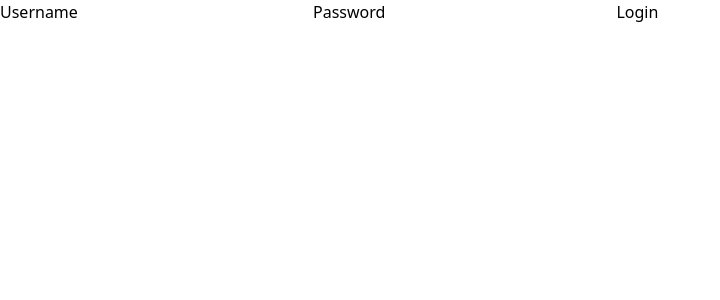
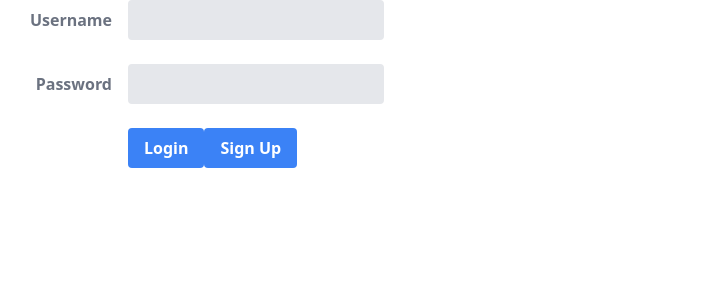
Before and after one commit to CasualC-er/Free-Message, a Nuxt app: page / in a window 1280 px wide. Shown: the top 300 px of the page, without its empty margins (0-720 px from the left). Built offline with nearby package versions, Linux system fonts and the light colour scheme.

Commit message:
redirect from login done

```diff
--- a/assets/css/main.css
+++ b/assets/css/main.css
@@ -1,6 +1,6 @@
-@tailwind base;
-@tailwind components;
-@tailwind utilities;
+@import "tailwindcss/base";
+@import "tailwindcss/utilities";
+@import "tailwindcss/components";
 
 .a {
   filter: none;
@@ -12,3 +12,13 @@
   font-size: large;
   color: white;
 }
+
+.btn {
+  @apply font-bold py-2 px-4 rounded;
+}
+.btn-blue {
+  @apply bg-blue-500 text-white;
+}
+.btn-blue:hover {
+  @apply bg-blue-700;
+}
--- a/components/Header.vue
+++ b/components/Header.vue
@@ -1,5 +1,5 @@
 <template>
-    <div class="Header">
-        <NuxtLink to="/">Home page</NuxtLink>
-    </div>
+  <div class="Header">
+    <NuxtLink to="/">Home page</NuxtLink>
+  </div>
 </template>
--- a/components/Login.vue
+++ b/components/Login.vue
@@ -1,11 +1,53 @@
 <template>
   <div id="login">
-    <form @submit.prevent="authenticate">
-      <label for="username">Username </label
-      ><input type="text" id="username" v-model="username" />
-      <label for="passwordInput">Password</label
-      ><input type="password" id="passwordInput" v-model="password" />
-      <input type="submit" value="Login" />
+    <form class="w-full max-w-sm">
+      <div class="md:flex md:items-center mb-6">
+        <div class="md:w-1/3">
+          <label
+            class="block text-gray-500 font-bold md:text-right mb-1 md:mb-0 pr-4"
+            for="inline-full-name"
+          >
+            Username
+          </label>
+        </div>
+        <div class="md:w-2/3">
+          <input
+            v-model="username"
+            class="bg-gray-200 appearance-none border-2 border-gray-200 rounded w-full py-2 px-4 text-gray-700 leading-tight focus:outline-none focus:bg-white focus:border-purple-500"
+            id="inline-full-name"
+            type="text"
+          />
+        </div>
+      </div>
+      <div class="md:flex md:items-center mb-6">
+        <div class="md:w-1/3">
+          <label
+            class="block text-gray-500 font-bold md:text-right mb-1 md:mb-0 pr-4"
+            for="inline-password"
+          >
+            Password
+          </label>
+        </div>
+        <div class="md:w-2/3">
+          <input
+            v-model="password"
+            class="bg-gray-200 appearance-none border-2 border-gray-200 rounded w-full py-2 px-4 text-gray-700 leading-tight focus:outline-none focus:bg-white focus:border-purple-500"
+            id="inline-password"
+            type="password"
+          />
+        </div>
+      </div>
+      <div class="md:flex md:items-center">
+        <div class="md:w-1/3"></div>
+        <div class="md:w-2/3">
+          <button @click="authenticate" class="btn btn-blue" type="button">
+            Login
+          </button>
+          <button @click="register" class="btn btn-blue" type="button">
+            Sign Up
+          </button>
+        </div>
+      </div>
     </form>
   </div>
 </template>
@@ -25,10 +67,27 @@ export default {
       const user = db.users.find((u) => u.username == this.username) || "";
       let passHash = bcrypt.hashSync(this.password, user.salt);
       if (passHash == user.password) {
-        alert("Logged In!!!!!!!!!!!!!!!!!!!!!!!!!!!!!!!");
+        this.$router.push("/home");
       } else {
         alert("Go suck an egg, Todd!");
       }
+    },
+    register() {
+      const user = db.users.find((u) => u.username == this.username) || "";
+      if (user !== "") {
+        alert(
+          "An account with that username already exists; Pick another one."
+        );
+        return;
+      }
+      const salt = bcrypt.genSaltSync();
+      const salted = bcrypt.hashSync(this.password, salt);
+      db.users.push({
+        username: this.username,
+        password: salted,
+        salt: salt,
+      });
+      alert("Sign Up Successful");
     },
   },
 };
--- a/nuxt.config.js
+++ b/nuxt.config.js
@@ -1,10 +1,18 @@
 // https://v3.nuxtjs.org/api/configuration/nuxt.config
 export default defineNuxtConfig({
-    css: ['~/assets/css/main.css'],
-    postcss: {
-        plugins: {
-            tailwindcss: {},
-            autoprefixer: {},
-        },
+  css: ["~/assets/css/main.css"],
+  postcss: {
+    plugins: {
+      tailwindcss: {},
+      autoprefixer: {},
     },
-})
+  },
+  router: {
+    routes: [
+      {
+        path: "/home",
+        componet: "~/pages/home.vue",
+      },
+    ],
+  },
+});
--- a/package.json
+++ b/package.json
@@ -12,8 +12,8 @@
     },
     "devDependencies": {
         "@types/bcryptjs": "^2.4.4",
-        "autoprefixer": "^10.4.13",
-        "postcss": "^8.4.21",
-        "tailwindcss": "^3.2.4"
+        "autoprefixer": "^10.4.16",
+        "postcss": "^8.4.31",
+        "tailwindcss": "^3.3.3"
     }
 }
--- /dev/null
+++ b/pages/home.vue
@@ -0,0 +1,3 @@
+<template>
+  <Header />
+</template>
```
Also changed, not shown: 2 other files (tests, documents, lock files or other folders).
